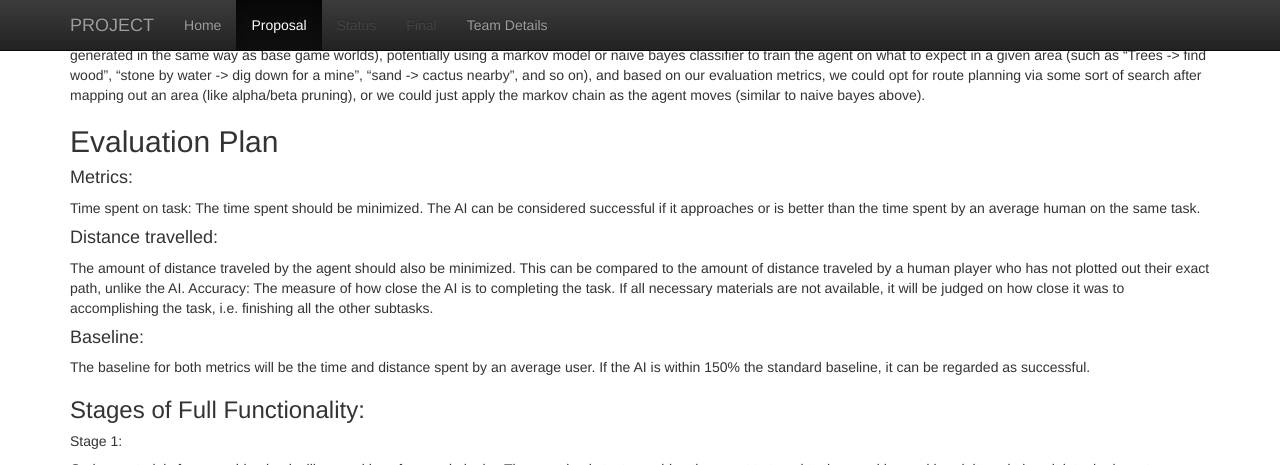
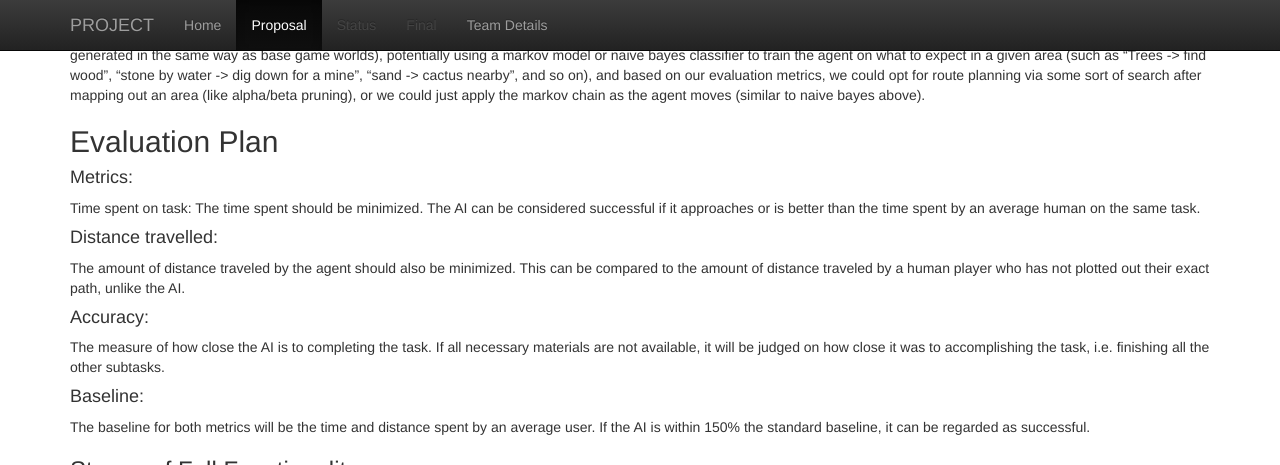
Before and after one commit to dheyay/mAIncrafters, a Jekyll site: the page built from docs/proposal.md, in a window 1280 px wide and 900 px high, scrolled down 404 px, cut to the strip 0-465 px from the top of the window. Built offline with Jekyll 4.4.1, drawn with Linux system fonts in a browser that asks for light colours; part of the change alters nothing that is shown.

```diff
--- a/docs/proposal.md
+++ b/docs/proposal.md
@@ -21,7 +21,10 @@ Time spent on task: The time spent should be minimized. The AI can be considered
 
 #### Distance travelled:
 The amount of distance traveled by the agent should also be minimized. This can be compared to the amount of distance traveled by a human player who has not plotted out their exact path, unlike the AI.
-Accuracy: The measure of how close the AI is to completing the task. If all necessary materials are not available, it will be judged on how close it was to accomplishing the task, i.e. finishing all the other subtasks.
+
+
+#### Accuracy:
+The measure of how close the AI is to completing the task. If all necessary materials are not available, it will be judged on how close it was to accomplishing the task, i.e. finishing all the other subtasks.
 
 
 #### Baseline:
```
